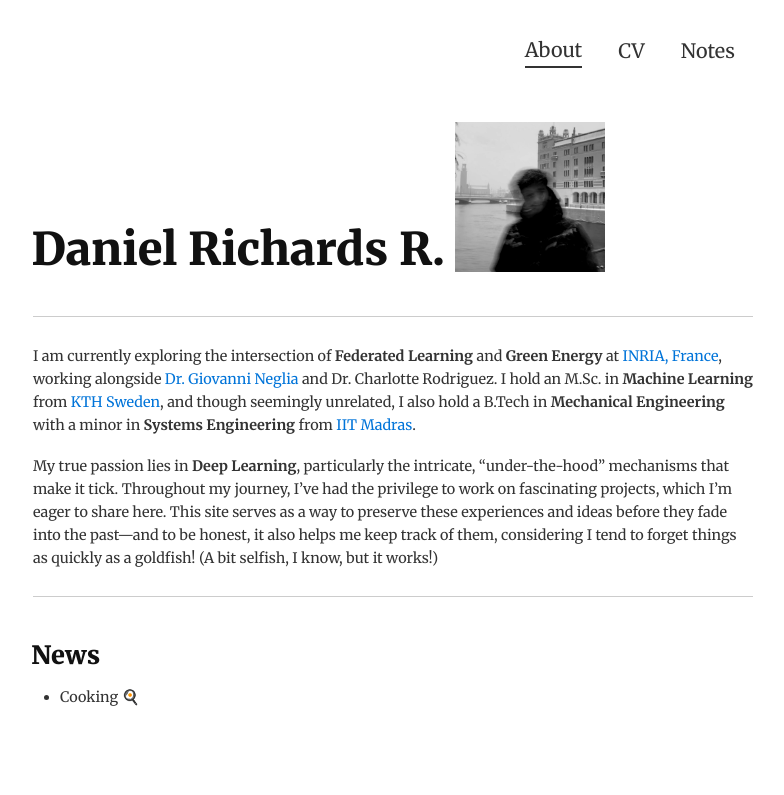
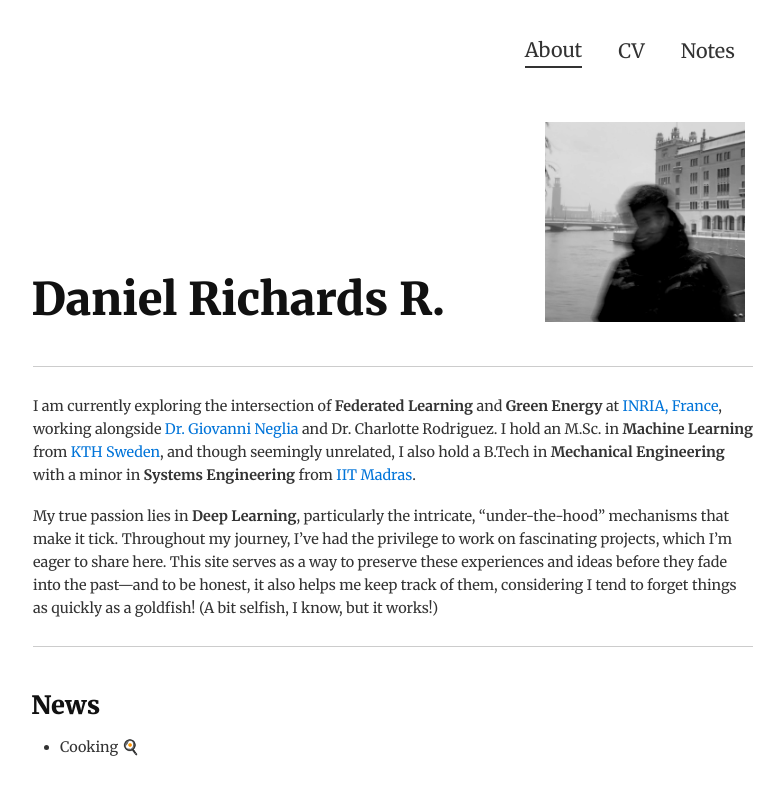
Before and after one commit to dannyrichy/dannyrichy.github.io, a Jekyll site: the page built from docs/index.md, in a window 1280 px wide. Shown: the top 795 px of the page, without its empty margins (247-1031 px from the left). Built offline with Jekyll 4.4.1, drawn with Linux system fonts in a browser that asks for light colours.

Commit message:
Changed the formatting again

```diff
--- a/docs/_sass/_motherload.scss
+++ b/docs/_sass/_motherload.scss
@@ -280,7 +280,8 @@ pre>code {
 
 img[alt=profileimg] {
   display: inline;
-  width: 150px;
-  height: 150px;
+  width: 200px;
+  height: 200px;
   margin-bottom: 1rem;
+  margin-left: 100px;
 }
--- a/docs/index.md
+++ b/docs/index.md
@@ -3,7 +3,7 @@ layout: default
 ---
 <div style="display: flex; justify-content: space-between; align-items: flex-end; width: 100%;">
   <h1 style="margin-bottom: 1rem;">Daniel Richards R.</h1>
-  <img src="assets/profile.jpg" alt="profileimg" style="margin-left: 10px;">
+  <img src="assets/profile.jpg" alt="profileimg">
 </div>
 
 ---
```
